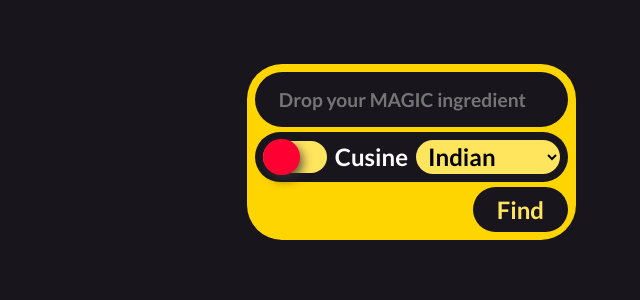
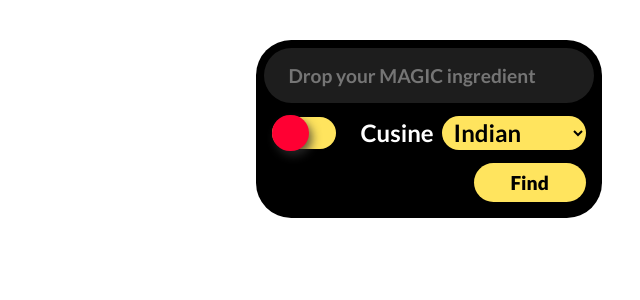
Before and after one commit to JayashTripathy/Good-Calories, a React (Create React App) app: page / in a window 1280 px wide. Shown: the top 300 px of the page, without its empty margins (640-1280 px from the left). Built offline with nearby package versions, Linux system fonts and the light colour scheme; no server answers.

Commit message:
fixeds the cards section

```diff
--- a/package.json
+++ b/package.json
@@ -11,6 +11,7 @@
     "react": "^18.2.0",
     "react-dom": "^18.2.0",
     "react-scripts": "5.0.1",
+    "swiper": "^8.4.2",
     "util": "^0.12.4",
     "web-vitals": "^2.1.4"
   },
--- a/src/App.css
+++ b/src/App.css
@@ -1,8 +1,8 @@
-@import url('https://fonts.googleapis.com/css2?family=Lato:ital,wght@0,400;0,700;1,300;1,400;1,700&display=swap');
+@import url('https://fonts.googleapis.com/css2?family=Lato:ital,wght@0,400;0,700;0,900;1,300;1,400;1,700&display=swap');
 *{
   box-sizing: border-box;
   margin: 0;
   padding: 0;
   font-family: 'Lato', sans-serif;
-  background-color: #18151c;
+  /* background-color: #18151c; */
 }
--- /dev/null
+++ b/src/components/ContentBody.css
@@ -0,0 +1,50 @@
+.recipeContent{
+   display: flex;
+   flex-direction: row;
+   align-items: flex-end;
+   /* justify-content: center; */
+   height: 100vh;
+
+}
+.itemsContainer{
+   display: flex;
+   background-color:white;
+   width: 100vw;
+   overflow: hidden;
+   /* box-shadow: inset 0 5px 10px #24242450; */
+}
+.recipeItem{
+
+   min-height: 27rem;
+   width: 20rem;
+   margin: 1rem;
+   background-color: rgb(252, 255, 233);
+   border-radius: 2rem;
+   box-shadow: 0 10px 40px #1d1d1d40;
+   padding: 1rem;
+}
+
+.recipeTitle{
+   font-size: 1rem;
+   color: black;
+   font-weight: 900;
+
+}
+.recipeImg{
+   max-height: 45rem;
+   max-width: 18rem;
+   border-radius: 1rem;
+}
+
+
+ .swiper-slide {
+   width: 20%;
+ }
+ .mySwiper{
+   width: 100vw;
+ }
+
+ .recipeImg{
+   box-shadow: 0 0 5px 5px rgba(0, 0, 0, 0.378);
+
+ }
--- a/src/components/ContentBody.jsx
+++ b/src/components/ContentBody.jsx
@@ -1,19 +1,58 @@
-import React from "react";
+import React, { useRef, useEffect } from "react";
+import { Swiper, SwiperSlide } from "swiper/react";
+// Import Swiper styles
+import "swiper/css";
+
+import "swiper/css/bundle";
+import "swiper/css/effect-coverflow";
+import "swiper/css/pagination";
+import "../components/ContentBody.css";
+// import required modules
+import { EffectCoverflow, Pagination } from "swiper";
 
 export const ContentBody = ({ items }) => {
+  const bodyItems = useRef(null);
   if (items.length != 0) {
     console.log(items[0].recipe.label);
   }
   return (
     <>
-      <div className="recipeContent">
+      <div className="recipeContent" ref={bodyItems}>
+        <Swiper
+          effect={"coverflow"}
+          grabCursor={true}
+          centeredSlides={true}
+          slidesPerView={"auto"}
+          coverflowEffect={{
+            rotate: 0,
+            stretch: 0,
+            depth: 100,
+            modifier: 1,
+            slideShadows: false,
+          }}
+          pagination={true}
+          modules={[EffectCoverflow, Pagination]}
+          className="mySwiper"
+        >
+          <div className="itemsContainer">
             {items.map((item, index) => {
               return (
+                <SwiperSlide>
                   <div className="recipeItem" key={index}>
-              <h2 className="recipeTitle">{item["recipe"]["label"]}</h2>
+                    <img
+                      src={item["recipe"]["image"]}
+                      alt=""
+                      className="recipeImg"
+                    />
+                    <div className="recipeTitle">
+                      {item["recipe"]["label"].substr(0, 20)}
                     </div>
+                  </div>
+                </SwiperSlide>
               );
             })}
+          </div>
+        </Swiper>
       </div>
     </>
   );
--- a/src/components/Header.css
+++ b/src/components/Header.css
@@ -8,8 +8,8 @@ select{
 .header-overlay{
 
     position: fixed;
-    top: 8vh;
-    right: 5vw;
+    top: 5vh;
+    right: 3vw;
     margin: auto;
     min-width: 20rem;
 }
@@ -18,12 +18,12 @@ select{
     display: flex;
     flex-direction: column;
     border-radius: 2.2rem;
-    background-color: #ffd500;
+    background-color: #000000;
     padding: .5rem;
 
 }
 .if-ingredient{
-    background-color: #18151c;
+    background-color: #1d1d1d;
     padding: 1rem 1.5rem;
     font-size: 1.2rem;
 
@@ -38,11 +38,11 @@ select{
 }
 
 .if-ingredient:focus{
-  background-color: black;
+    box-shadow: 0 2px 1px #ffe45e;
 }
 .if-ingredient:hover{
 
-    box-shadow: 0 10px 20px black;
+    box-shadow: 0 2px 1px #ffe45e;
 }
 
 
@@ -51,17 +51,17 @@ select{
     float: right;
     display: flex;
     justify-content: center;
-    color: #ffe45e;
-    min-width: 5rem;
+    color: black;
+    min-width: 7rem;
     border: none;
-    font-size: 1.5rem;
+    font-size: 1.2rem;
     font-weight: bolder;
     align-self: flex-end;
     cursor: pointer;
-
+    background-color: #ffe45e;
     border-radius: 2rem;
     padding: .5rem 1.5rem;
-
+    margin: 0 .5rem .5rem 0;
     transition: .5s;
 
 }
@@ -160,10 +160,6 @@ select{
     outline: none;
     font-size: 1.5rem;
     font-weight: bold;
-
-
-
-
 }
 .caloriesContent{
     display: flex;
@@ -171,6 +167,7 @@ select{
     justify-content: center;
     gap: .5rem;
     transition: .5s;
+
 }
 
 
@@ -180,10 +177,16 @@ select{
     box-shadow: 0 10px 20px black;
 }
 
-.searchIcon{
-   position: absolute;
-    width: 20px;
-    height: 20px;
-    color: white;
-    background: none;
+.swiper{
+    background-color: rgb(46, 46, 46);
+
 }
+
+.caloriesContent{
+    border-radius: 10rem;
+    padding-left: 1rem;
+}
+.recipeTitle{
+    padding: .5rem;
+
+}
```
Also changed, not shown: 1 other file (tests, documents, lock files or other folders). Lines whose indentation alone changed are shown as unchanged.
